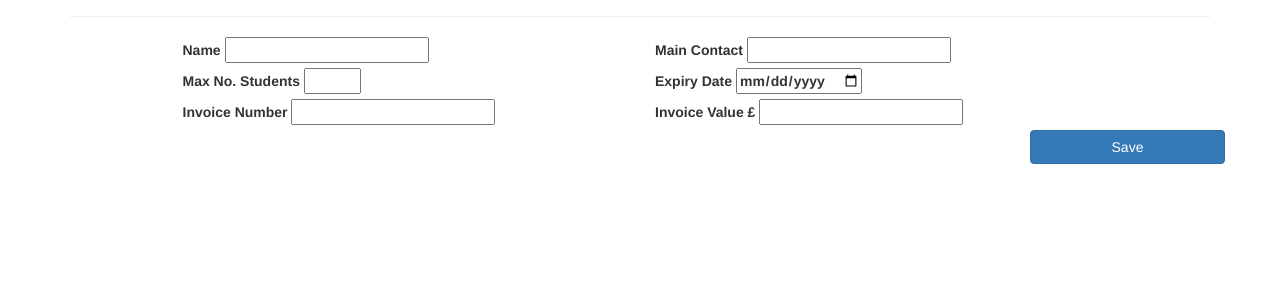
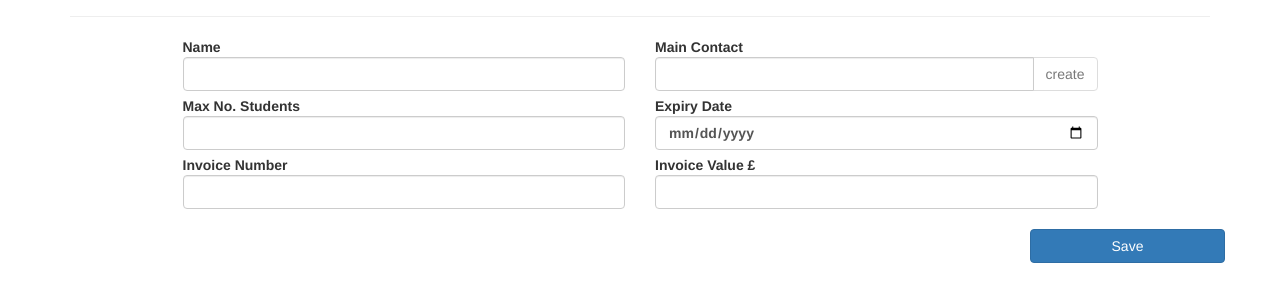
Before and after one commit to benaghaeipour/uofs-server, a website: page admin/edit/index.html in a window 1280 px wide. Shown: the part 83-384 px from the top of the page. Drawn offline with nearby package versions, Linux system fonts and the light colour scheme; some icons are missing.

Commit message:
nicer looking admin sections

```diff
--- a/admin/edit/index.html
+++ b/admin/edit/index.html
@@ -10,17 +10,24 @@
             <div class="page-header">
                 <h1>Edit Center</h1>
             </div>
-            <form class="row" ng-submit="submit()">
+            <form name="form" class="row" ng-submit="submit()">
                 <i class="fa fa-4x col-md-1" ng-class="iconTypeForCenterType(center.centerType)"
                    ng-click="incCenterType()"></i>
-                <div class="col-md-10">
-                    <label class="col-md-6">Name <input ng-model="center.name" type="text"></label>
-                    <label class="col-md-6">Main Contact <input ng-model="center.mainContact" type="text"></label>
-                    <a ng-if="!user" ng-click="createUser()">create</a>
-                    <label class="col-md-6">Max No. Students <input ng-model="center.maxLicencedStudentsForThisCenter" type="number" min="0" max="99"></label>
-                    <label class="col-md-6">Expiry Date <input ng-model="center.expiryDate" type="date"></label>
-                    <label class="col-md-6">Invoice Number <input ng-model="center.invoiceNumber" type="text"></label>
-                    <label class="col-md-6">Invoice Value &pound; <input ng-model="center.invoiceValue" type="number" min="0"></label>
+                <div class="col-md-10 form-group">
+                    <label class="col-md-6" ng-class="{'has-error': form.centerName.$invalid}">
+                        Name <input name="centerName" class="form-control" ng-model="center.name" type="text" required>
+                    </label>
+                    <label class="col-md-6" ng-class="{'has-error': form.centerContact.$invalid}">
+                        Main Contact
+                        <div class="input-group">
+                            <input name="centerContact" class="form-control" ng-model="center.mainContact" type="text" required>
+                            <span class="input-group-btn"><button class="btn btn-default" ng-click="createUser()" disabled="{{user}}">create</button></span>
+                        </div>
+                    </label>
+                    <label class="col-md-6">Max No. Students <input class="form-control" ng-model="center.maxLicencedStudentsForThisCenter" type="number" min="0" max="99"></label>
+                    <label class="col-md-6">Expiry Date <input class="form-control" ng-model="center.expiryDate" type="date"></label>
+                    <label class="col-md-6">Invoice Number <input class="form-control" ng-model="center.invoiceNumber" type="text"></label>
+                    <label class="col-md-6">Invoice Value &pound; <input class="form-control" ng-model="center.invoiceValue" type="number" min="0"></label>
                 </div>
                 <button type="submit" class="col-md-2 col-md-offset-2 btn btn-primary pull-right">Save</button>
             </form>
```
Also changed, not shown: admin/new/index.html (+12 -8 lines).
